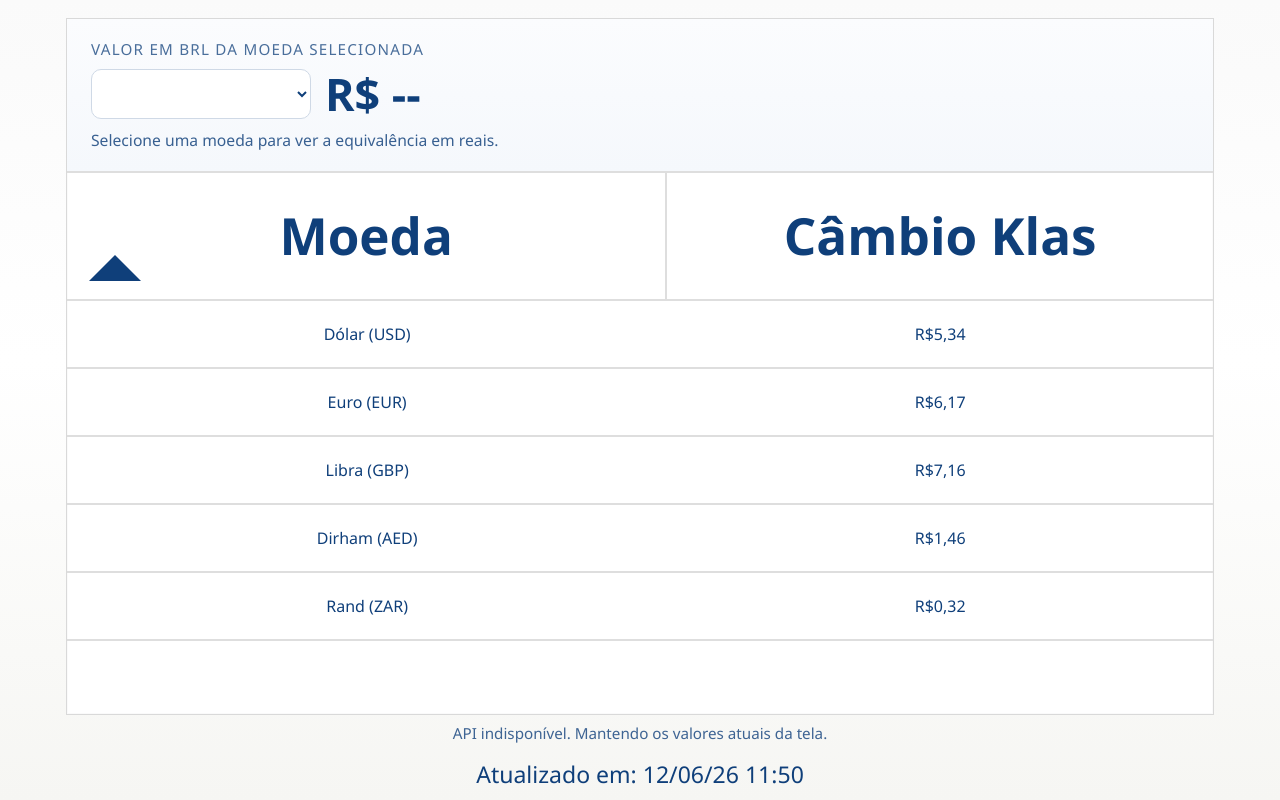
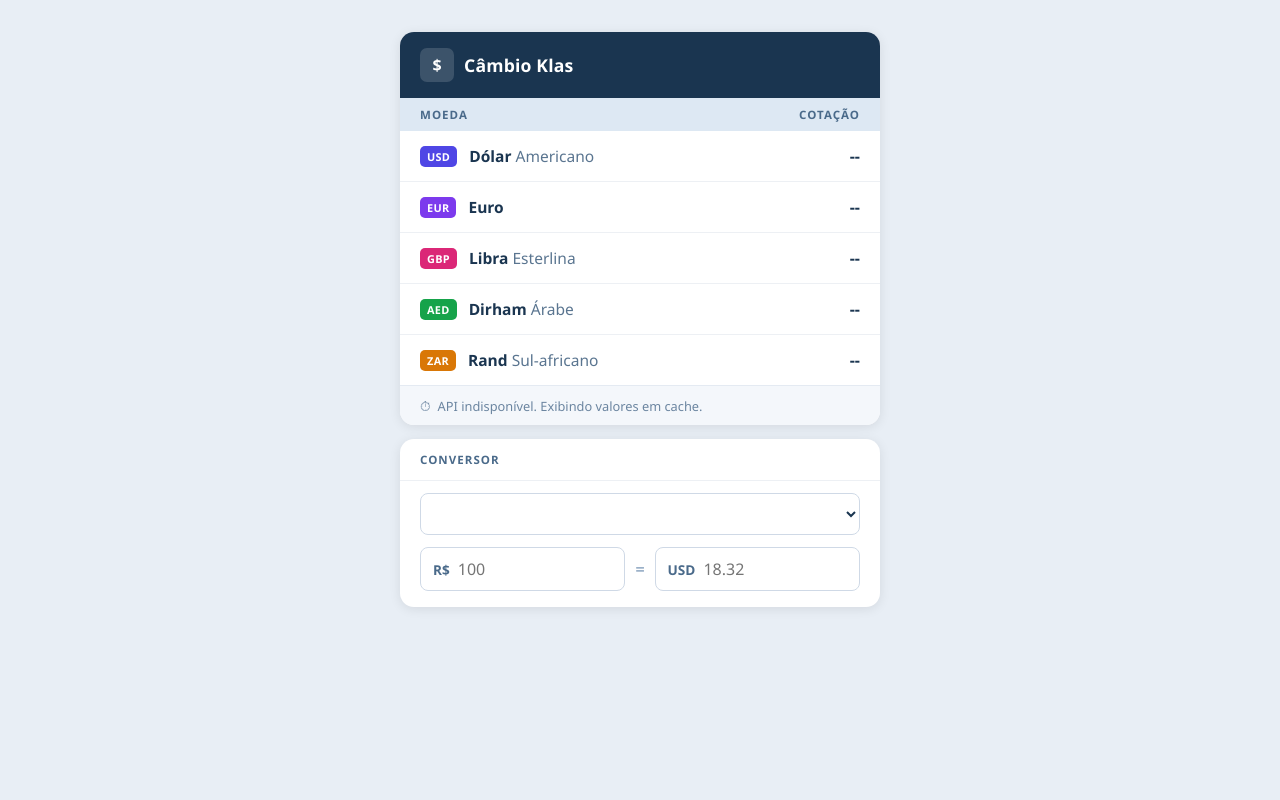
Before and after one commit to nathan-matos-klas/klas-cambio-web, a plain HTML site: page index.html in a window 1280 px wide. Drawn offline with Linux system fonts and the light colour scheme; no server answers.

Commit message:
Update index.html

```diff
--- a/index.html
+++ b/index.html
@@ -1,234 +1,301 @@
 <!DOCTYPE html>
-<html>
+<html lang="pt-BR">
 <head>
 <meta charset="utf-8">
 <meta name="viewport" content="width=device-width, initial-scale=1">
-<title>Câmbio Klass</title>
+<title>Câmbio Klas</title>
 <style>
-  :root {
-    --ink: #0f3f7a;
-    --line: #dedede;
-    --bg: #ffffff;
+  *, *::before, *::after { box-sizing: border-box; margin: 0; padding: 0; }
+
+  body {
+    font-family: "Segoe UI", Tahoma, Arial, sans-serif;
+    background: #e8eef5;
+    color: #1a3550;
+    min-height: 100vh;
+    display: flex;
+    align-items: flex-start;
+    justify-content: center;
+    padding: 32px 16px 48px;
   }
 
-  html, body {
-    margin: 0;
-    padding: 0;
-    min-height: 100%;
-    background: linear-gradient(180deg, #fafafa 0%, #ffffff 45%, #f6f6f3 100%);
-    font-family: "Segoe UI", Tahoma, Arial, sans-serif;
-    color: var(--ink);
-  }
-
-  body {
-    display: grid;
-    place-items: center;
-  }
-
-  .frame {
-    width: min(1180px, 100vw);
-    min-height: 100vh;
-    display: grid;
-    grid-template-rows: 1fr auto;
-    box-sizing: border-box;
-    padding: 18px 16px 10px;
+  .page {
+    width: min(480px, 100%);
+    display: flex;
+    flex-direction: column;
+    gap: 14px;
   }
 
   .card {
-    background: var(--bg);
-    border: 1px solid #d9d9d9;
-    box-shadow: 0 0 0 1px rgba(0, 0, 0, 0.02) inset;
-    display: grid;
-    grid-template-rows: auto auto 1fr;
+    background: #fff;
+    border-radius: 14px;
     overflow: hidden;
+    box-shadow: 0 2px 12px rgba(0, 0, 0, 0.09);
   }
 
-  .summary {
-    display: grid;
+  /* ── HEADER ─────────────────────────── */
+  .card-header {
+    background: #1a3550;
+    color: #fff;
+    padding: 16px 20px;
+    display: flex;
+    align-items: center;
     gap: 10px;
-    padding: 20px 24px;
-    border-bottom: 2px solid var(--line);
-    background: linear-gradient(180deg, #fbfcfe 0%, #f5f8fc 100%);
   }
 
-  .summary-label {
-    font-size: 0.95rem;
-    letter-spacing: 0.08em;
-    text-transform: uppercase;
-    opacity: 0.75;
-  }
-
-  .summary-row {
-    display: flex;
-    gap: 14px;
-    flex-wrap: wrap;
-    align-items: center;
-  }
-
-  .currency-select {
-    min-width: 220px;
-    padding: 12px 14px;
-    border: 1px solid #cfd9e6;
-    border-radius: 10px;
-    background: #fff;
-    color: var(--ink);
-    font: inherit;
-  }
-
-  .summary-value {
-    font-size: clamp(1.9rem, 3.5vw, 3rem);
-    font-weight: 700;
-    line-height: 1;
-  }
-
-  .summary-caption {
-    font-size: 0.98rem;
-    opacity: 0.82;
-  }
-
-  .selected-row {
-    background: rgba(15, 63, 122, 0.06);
-  }
-
-  .table {
-    display: grid;
-    grid-template-columns: 1.1fr 1fr;
-  }
-
-  .cell {
-    padding: 22px 24px;
-    border-bottom: 2px solid var(--line);
+  .header-icon {
+    font-size: 1rem;
+    font-weight: 800;
+    background: rgba(255, 255, 255, 0.15);
+    border-radius: 7px;
+    width: 34px;
+    height: 34px;
     display: flex;
     align-items: center;
     justify-content: center;
-    text-align: center;
-    box-sizing: border-box;
+    flex-shrink: 0;
   }
 
-  .header {
-    font-size: clamp(2.2rem, 4vw, 4rem);
-    font-weight: 600;
-    line-height: 1;
-    min-height: 128px;
-    position: relative;
+  .header-title {
+    font-size: 1.1rem;
+    font-weight: 700;
+    letter-spacing: 0.01em;
   }
 
-  .header.left {
-    border-right: 2px solid var(--line);
+  /* ── TABLE HEADER ────────────────────── */
+  .table-head {
+    background: #dde8f3;
+    display: flex;
+    justify-content: space-between;
+    padding: 9px 20px;
+    font-size: 0.72rem;
+    font-weight: 700;
+    letter-spacing: 0.09em;
+    color: #4a6a8a;
+    text-transform: uppercase;
   }
 
-  .header.left::after {
-    content: "";
-    position: absolute;
-    left: 22px;
-    bottom: 18px;
-    width: 0;
-    height: 0;
-    border-left: 26px solid transparent;
-    border-right: 26px solid transparent;
-    border-bottom: 26px solid var(--ink);
+  /* ── CURRENCY ROWS ───────────────────── */
+  .currency-row {
+    display: flex;
+    align-items: center;
+    justify-content: space-between;
+    padding: 14px 20px;
+    border-bottom: 1px solid #edf0f4;
+    cursor: pointer;
+    transition: background 0.1s;
+    user-select: none;
   }
 
-  .row .left {
-    border-right: 2px solid var(--line);
-    font-size: clamp(1.65rem, 3vw, 3.15rem);
-    font-weight: 400;
+  .currency-row:last-child {
+    border-bottom: none;
   }
 
-  .row .right {
-    font-size: clamp(1.65rem, 3vw, 3.15rem);
-    font-weight: 400;
+  .currency-row:hover {
+    background: #f5f8fc;
   }
 
-  .footer {
-    text-align: center;
-    padding: 14px 8px 0;
-    font-size: clamp(1rem, 1.8vw, 1.6rem);
-    color: var(--ink);
+  .currency-row.selected {
+    background: #edf4fb;
   }
 
-  .status {
-    text-align: center;
-    padding: 8px 8px 0;
-    font-size: 0.95rem;
-    color: rgba(15, 63, 122, 0.8);
-    min-height: 1.4em;
+  .currency-info {
+    display: flex;
+    align-items: center;
+    gap: 12px;
   }
 
-  @media (max-width: 820px) {
-    .frame {
-      padding: 8px;
+  .badge {
+    font-size: 0.68rem;
+    font-weight: 800;
+    letter-spacing: 0.03em;
+    padding: 3px 7px;
+    border-radius: 5px;
+    color: #fff;
+    flex-shrink: 0;
+    min-width: 36px;
+    text-align: center;
   }
 
-    .cell {
-      padding: 18px 14px;
+  .badge-usd { background: #4f46e5; }
+  .badge-eur { background: #7c3aed; }
+  .badge-gbp { background: #db2777; }
+  .badge-aed { background: #16a34a; }
+  .badge-zar { background: #d97706; }
+
+  .currency-name {
+    font-size: 0.97rem;
+    color: #1a3550;
   }
 
-    .header.left::after {
-      left: 16px;
-      bottom: 14px;
-      border-left-width: 18px;
-      border-right-width: 18px;
-      border-bottom-width: 18px;
-    }
+  .currency-name strong {
+    font-weight: 700;
   }
 
-  @media (max-width: 640px) {
-    .table {
-      grid-template-columns: 1fr;
+  .currency-name span {
+    font-weight: 400;
+    color: #5a7590;
   }
 
-    .header.left,
-    .row .left {
-      border-right: 0;
+  .currency-rate {
+    font-size: 1rem;
+    font-weight: 700;
+    color: #1a3550;
+    white-space: nowrap;
   }
 
-    .header.left::after {
-      display: none;
+  /* ── FOOTER ──────────────────────────── */
+  .card-footer {
+    background: #f4f7fb;
+    border-top: 1px solid #e4eaf2;
+    padding: 10px 20px;
+    font-size: 0.8rem;
+    color: #6b85a0;
+    display: flex;
+    align-items: center;
+    gap: 7px;
   }
 
-    .cell {
-      border-bottom: 1px solid var(--line);
+  .footer-icon {
+    font-size: 0.85rem;
+    flex-shrink: 0;
   }
+
+  /* ── CONVERTER CARD ──────────────────── */
+  .conv-header {
+    padding: 13px 20px;
+    font-size: 0.72rem;
+    font-weight: 700;
+    letter-spacing: 0.09em;
+    color: #4a6a8a;
+    text-transform: uppercase;
+    border-bottom: 1px solid #edf0f4;
+  }
+
+  .conv-select-wrap {
+    padding: 12px 20px 0;
+  }
+
+  .conv-select {
+    width: 100%;
+    padding: 9px 12px;
+    border: 1px solid #cfd9e6;
+    border-radius: 8px;
+    font: inherit;
+    font-size: 0.95rem;
+    color: #1a3550;
+    background: #fff;
+    cursor: pointer;
+    appearance: auto;
+  }
+
+  .conv-body {
+    padding: 12px 20px 16px;
+    display: flex;
+    align-items: center;
+    gap: 10px;
+  }
+
+  .conv-group {
+    display: flex;
+    align-items: center;
+    gap: 8px;
+    border: 1px solid #cfd9e6;
+    border-radius: 8px;
+    padding: 10px 12px;
+    background: #fff;
+    flex: 1;
+    min-width: 0;
+    transition: border-color 0.15s;
+  }
+
+  .conv-group:focus-within {
+    border-color: #1a3550;
+  }
+
+  .conv-label {
+    font-size: 0.85rem;
+    font-weight: 700;
+    color: #4a6a8a;
+    white-space: nowrap;
+    flex-shrink: 0;
+  }
+
+  .conv-input {
+    border: none;
+    outline: none;
+    font: inherit;
+    font-size: 1rem;
+    color: #1a3550;
+    width: 100%;
+    min-width: 0;
+    background: transparent;
+    appearance: textfield;
+    -moz-appearance: textfield;
+  }
+
+  .conv-input::-webkit-outer-spin-button,
+  .conv-input::-webkit-inner-spin-button {
+    appearance: none;
+    -webkit-appearance: none;
+  }
+
+  .conv-sep {
+    font-size: 1rem;
+    font-weight: 600;
+    color: #9ab0c8;
+    flex-shrink: 0;
+  }
+
+  @media (max-width: 400px) {
+    body { padding: 12px 8px 32px; }
+    .currency-row { padding: 12px 14px; }
+    .card-header, .table-head, .card-footer { padding-left: 14px; padding-right: 14px; }
+    .conv-body { padding-left: 14px; padding-right: 14px; }
+    .conv-select-wrap { padding-left: 14px; padding-right: 14px; }
   }
 </style>
 </head>
 <body>
-  <main class="frame">
-    <section class="card" aria-label="Tabela de câmbio">
-      <div class="summary">
-        <div class="summary-label">Valor em BRL da moeda selecionada</div>
-        <div class="summary-row">
-          <select id="currency-select" class="currency-select" aria-label="Selecionar moeda"></select>
-          <div class="summary-value" id="brl-value">R$ --</div>
-        </div>
-        <div class="summary-caption" id="brl-caption">Selecione uma moeda para ver a equivalência em reais.</div>
+  <div class="page">
+
+    <div class="card" id="main-card">
+      <div class="card-header">
+        <span class="header-icon">$</span>
+        <span class="header-title">Câmbio Klas</span>
       </div>
 
-      <div class="table">
-        <div class="cell header left">Moeda</div>
-        <div class="cell header">Câmbio Klas</div>
+      <div class="table-head">
+        <span>Moeda</span>
+        <span>Cotação</span>
+      </div>
 
-        <div class="cell row left" id="label-usd">Dólar (USD)</div>
-        <div class="cell row right" id="rate-usd">R$5,34</div>
+      <div id="rates-body"></div>
 
-        <div class="cell row left" id="label-eur">Euro (EUR)</div>
-        <div class="cell row right" id="rate-eur">R$6,17</div>
+      <div class="card-footer">
+        <span class="footer-icon">⏱</span>
+        <span id="footer-text">Carregando...</span>
+      </div>
+    </div>
 
-        <div class="cell row left" id="label-gbp">Libra (GBP)</div>
-        <div class="cell row right" id="rate-gbp">R$7,16</div>
+    <div class="card">
+      <div class="conv-header">Conversor</div>
+      <div class="conv-select-wrap">
+        <select id="currency-select" class="conv-select" aria-label="Selecionar moeda"></select>
+      </div>
+      <div class="conv-body">
+        <div class="conv-group">
+          <span class="conv-label">R$</span>
+          <input id="calc-brl" class="conv-input" type="number" min="0" step="any" placeholder="100">
+        </div>
+        <span class="conv-sep">=</span>
+        <div class="conv-group">
+          <span class="conv-label" id="calc-code">USD</span>
+          <input id="calc-foreign" class="conv-input" type="number" min="0" step="any" placeholder="18.32">
+        </div>
+      </div>
+    </div>
 
-        <div class="cell row left" id="label-aed">Dirham (AED)</div>
-        <div class="cell row right" id="rate-aed">R$1,46</div>
-
-        <div class="cell row left" id="label-zar">Rand (ZAR)</div>
-        <div class="cell row right" id="rate-zar">R$0,32</div>
   </div>
-    </section>
-
-    <div class="status" id="status">Carregando dados da API...</div>
-    <div class="footer">Atualizado em: 12/06/26 11:50</div>
-  </main>
 
   <script>
     const LOCAL_API_URL = "http://127.0.0.1:8000/api/cambio";
@@ -236,138 +303,146 @@
     const API_URL = (location.protocol === "file:" || location.hostname === "127.0.0.1" || location.hostname === "localhost")
       ? LOCAL_API_URL
       : GITHUB_CACHE_URL;
-    const fallbackLabels = {
-      USD: "Dólar (USD)",
-      EUR: "Euro (EUR)",
-      GBP: "Libra (GBP)",
-      AED: "Dirham (AED)",
-      ZAR: "Rand (ZAR)"
+
+    const CURRENCY_META = {
+      USD: { bold: "Dólar",  rest: " Americano",    badge: "badge-usd" },
+      EUR: { bold: "Euro",   rest: "",               badge: "badge-eur" },
+      GBP: { bold: "Libra",  rest: " Esterlina",    badge: "badge-gbp" },
+      AED: { bold: "Dirham", rest: " Árabe",         badge: "badge-aed" },
+      ZAR: { bold: "Rand",   rest: " Sul-africano",  badge: "badge-zar" },
     };
     const currencyOrder = ["USD", "EUR", "GBP", "AED", "ZAR"];
     let currentPayload = null;
 
-    function formatCurrency(value) {
-      const number = Number(value);
-      if (!Number.isFinite(number)) {
-        return "--";
-      }
-      return `R$${number.toFixed(2).replace(".", ",")}`;
+    function formatRate(value) {
+      const n = Number(value);
+      if (!Number.isFinite(n)) return "--";
+      return `R$ ${n.toLocaleString("pt-BR", { minimumFractionDigits: 2, maximumFractionDigits: 2 })}`;
     }
 
     function formatTimestamp(value) {
-      if (!value) {
-        return "indisponível";
+      if (!value) return "indisponível";
+      const d = new Date(value);
+      if (Number.isNaN(d.getTime())) return String(value);
+      return new Intl.DateTimeFormat("pt-BR", { dateStyle: "short", timeStyle: "short" }).format(d);
     }
 
-      const date = new Date(value);
-      if (Number.isNaN(date.getTime())) {
-        return String(value);
+    function buildRows() {
+      const body = document.getElementById("rates-body");
+      for (const code of currencyOrder) {
+        const meta = CURRENCY_META[code] || { bold: code, rest: "", badge: "" };
+        const row = document.createElement("div");
+        row.className = "currency-row";
+        row.id = `row-${code.toLowerCase()}`;
+        row.innerHTML = `
+          <div class="currency-info">
+            <span class="badge ${meta.badge}">${code}</span>
+            <span class="currency-name"><strong>${meta.bold}</strong><span>${meta.rest}</span></span>
+          </div>
+          <span class="currency-rate" id="rate-${code.toLowerCase()}">--</span>`;
+        row.addEventListener("click", () => {
+          const sel = document.getElementById("currency-select");
+          if (sel) { sel.value = code; sel.dispatchEvent(new Event("change")); }
+        });
+        body.appendChild(row);
       }
-
-      return new Intl.DateTimeFormat("pt-BR", {
-        dateStyle: "short",
-        timeStyle: "short"
-      }).format(date);
     }
 
     function applyRates(payload) {
       currentPayload = payload;
       const rates = Array.isArray(payload?.rates) ? payload.rates : [];
-      const byCode = new Map(rates.map((item) => [String(item.code || "").toUpperCase(), item]));
-      const select = document.getElementById("currency-select");
+      const byCode = new Map(rates.map((r) => [String(r.code || "").toUpperCase(), r]));
 
-      if (select && !select.options.length) {
       for (const code of currencyOrder) {
-          const option = document.createElement("option");
-          option.value = code;
-          option.textContent = byCode.get(code)?.name || fallbackLabels[code] || code;
-          select.appendChild(option);
+        const item = byCode.get(code) || {};
+        const node = document.getElementById(`rate-${code.toLowerCase()}`);
+        if (node) node.textContent = formatRate(item.rate);
       }
-        select.value = currencyOrder[0];
-        select.addEventListener("change", () => renderSelectedCurrency(currentPayload));
-      } else if (select) {
-        for (const option of select.options) {
-          const code = String(option.value || "").toUpperCase();
-          option.textContent = byCode.get(code)?.name || fallbackLabels[code] || code;
+
+      const sel = document.getElementById("currency-select");
+      if (sel && !sel.options.length) {
+        for (const code of currencyOrder) {
+          const meta = CURRENCY_META[code] || {};
+          const opt = document.createElement("option");
+          opt.value = code;
+          opt.textContent = `${meta.bold || code}${meta.rest || ""}`;
+          sel.appendChild(opt);
+        }
+        sel.value = currencyOrder[0];
+        sel.addEventListener("change", renderConverter);
+      }
+
+      const footerText = document.getElementById("footer-text");
+      if (footerText) {
+        footerText.textContent = `Atualizado em ${formatTimestamp(payload?.updated_at)} · Próxima atualização às 11:30 (seg-sex)`;
+      }
+
+      renderConverter();
+    }
+
+    function renderConverter() {
+      const sel = document.getElementById("currency-select");
+      const code = String(sel?.value || currencyOrder[0]).toUpperCase();
+
+      const codeLabel = document.getElementById("calc-code");
+      if (codeLabel) codeLabel.textContent = code;
+
+      for (const row of document.querySelectorAll(".currency-row")) {
+        row.classList.remove("selected");
+      }
+      const activeRow = document.getElementById(`row-${code.toLowerCase()}`);
+      if (activeRow) activeRow.classList.add("selected");
+
+      refreshCalc();
+    }
+
+    // ── CONVERTER ──────────────────────────────────
+    let calcLastEdited = "brl";
+
+    function getSelectedRate() {
+      if (!currentPayload) return null;
+      const rates = Array.isArray(currentPayload.rates) ? currentPayload.rates : [];
+      const byCode = new Map(rates.map((r) => [String(r.code || "").toUpperCase(), r]));
+      const sel = document.getElementById("currency-select");
+      const code = String(sel?.value || currencyOrder[0]).toUpperCase();
+      return byCode.get(code)?.brl_per_unit ?? null;
+    }
+
+    function refreshCalc() {
+      const brlInput = document.getElementById("calc-brl");
+      const foreignInput = document.getElementById("calc-foreign");
+      const rate = getSelectedRate();
+      if (!rate) return;
+      if (calcLastEdited === "brl") {
+        const val = parseFloat(brlInput.value);
+        foreignInput.value = Number.isFinite(val) && val >= 0 ? (val / rate).toFixed(4) : "";
+      } else {
+        const val = parseFloat(foreignInput.value);
+        brlInput.value = Number.isFinite(val) && val >= 0 ? (val * rate).toFixed(2) : "";
       }
     }
 
-      for (const code of currencyOrder) {
-        const item = byCode.get(code) || {};
-        const label = item.name || fallbackLabels[code];
-        const rate = item.rate;
+    document.getElementById("calc-brl").addEventListener("input", () => {
+      calcLastEdited = "brl";
+      refreshCalc();
+    });
+    document.getElementById("calc-foreign").addEventListener("input", () => {
+      calcLastEdited = "foreign";
+      refreshCalc();
+    });
 
-        const labelNode = document.getElementById(`label-${code.toLowerCase()}`);
-        const rateNode = document.getElementById(`rate-${code.toLowerCase()}`);
-
-        if (labelNode) {
-          labelNode.textContent = label;
-        }
-        if (rateNode) {
-          rateNode.textContent = formatCurrency(rate);
-        }
-      }
-
-      renderSelectedCurrency(payload);
-
-      const footer = document.querySelector(".footer");
-      if (footer) {
-        footer.textContent = `Atualizado em: ${formatTimestamp(payload?.updated_at)}`;
-      }
-    }
-
-    function renderSelectedCurrency(payload) {
-      const select = document.getElementById("currency-select");
-      const selectedCode = String(select?.value || currencyOrder[0]).toUpperCase();
-      const rates = Array.isArray(payload?.rates) ? payload.rates : [];
-      const byCode = new Map(rates.map((item) => [String(item.code || "").toUpperCase(), item]));
-      const selected = byCode.get(selectedCode);
-      const brlValue = selected?.brl_per_unit;
-      const label = selected?.name || fallbackLabels[selectedCode] || selectedCode;
-
-      const valueNode = document.getElementById("brl-value");
-      const captionNode = document.getElementById("brl-caption");
-
-      if (valueNode) {
-        valueNode.textContent = brlValue == null ? "R$ --" : formatCurrency(brlValue);
-      }
-
-      if (captionNode) {
-        captionNode.textContent = brlValue == null
-          ? `Não foi possível calcular o valor em BRL para ${label}.`
-          : `1 ${selectedCode} = ${formatCurrency(brlValue)}.`;
-      }
-
-      for (const row of document.querySelectorAll(".row")) {
-        row.classList.remove("selected-row");
-      }
-
-      const activeLeft = document.getElementById(`label-${selectedCode.toLowerCase()}`);
-      const activeRight = document.getElementById(`rate-${selectedCode.toLowerCase()}`);
-      if (activeLeft) activeLeft.classList.add("selected-row");
-      if (activeRight) activeRight.classList.add("selected-row");
-    }
+    // ── INIT ───────────────────────────────────────
+    buildRows();
 
     async function carregarCambio() {
-      const status = document.getElementById("status");
-
       try {
-        const response = await fetch(API_URL, { cache: "no-store" });
-        if (!response.ok) {
-          throw new Error(`HTTP ${response.status}`);
-        }
-
-        const payload = await response.json();
-        applyRates(payload);
-
-        if (status) {
-          status.textContent = `Fonte online: ${payload?.source || API_URL}`;
-        }
-      } catch (error) {
-        if (status) {
-          status.textContent = "API indisponível. Mantendo os valores atuais da tela.";
-        }
-        console.error(error);
+        const res = await fetch(API_URL, { cache: "no-store" });
+        if (!res.ok) throw new Error(`HTTP ${res.status}`);
+        applyRates(await res.json());
+      } catch (e) {
+        console.error(e);
+        const footerText = document.getElementById("footer-text");
+        if (footerText) footerText.textContent = "API indisponível. Exibindo valores em cache.";
       }
     }
 
```
Lines whose indentation alone changed are shown as unchanged.
